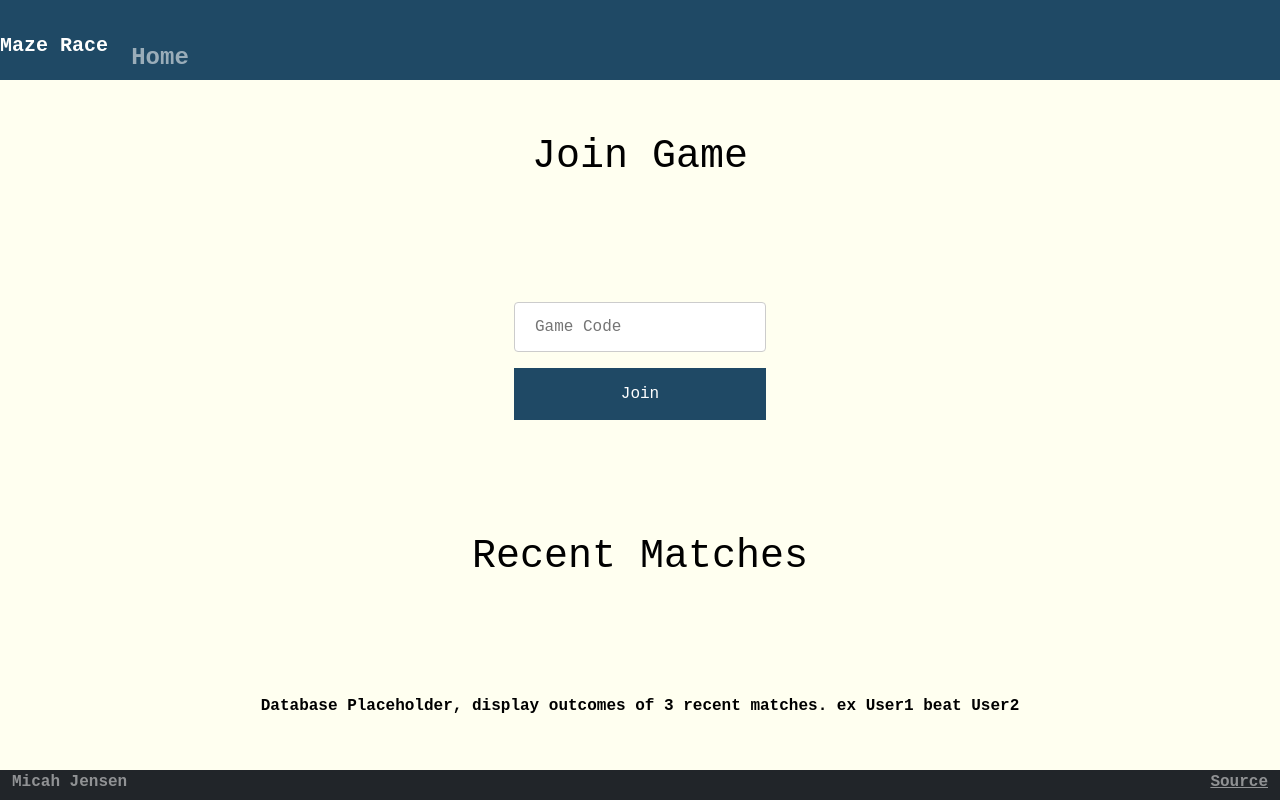
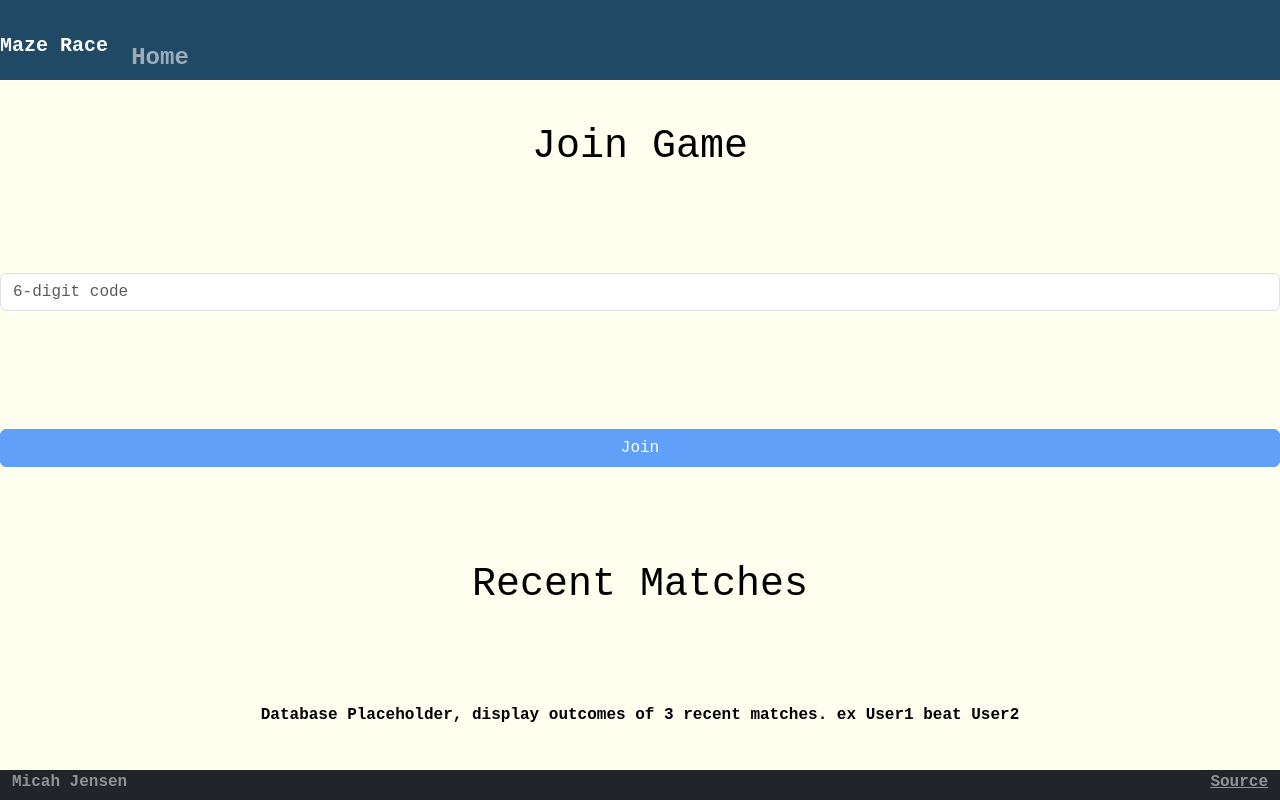
Before and after one commit to mjen3en/startup, a React (Vite) app: page /joingame in a window 1280 px wide. Built offline with nearby package versions, Linux system fonts and the light colour scheme.

Commit message:
joingame endpoint mostly working

```diff
--- a/src/creategame/creategame.jsx
+++ b/src/creategame/creategame.jsx
@@ -1,12 +1,13 @@
 import React, { useEffect} from 'react';
 import './creategame.css';
-import { Button } from 'react-bootstrap';
+import { Button }  from 'react-bootstrap';
 
 
 
 
 export function CreateGame() {
   const [gameCode, setGameCode] = React.useState('10000');
+  const [displayError, setDisplayError] = React.useState(null);
 
   useEffect(() => {
     const n = generateRandomCode();
--- a/src/joingame/joingame.jsx
+++ b/src/joingame/joingame.jsx
@@ -1,18 +1,36 @@
 import React from 'react';
 import './joingame.css';
+import Button from 'react-bootstrap/Button';
 
 
 export function JoinGame() {
+
+  const [gameCode, setGameCode] = React.useState('');
+  const [displayError, setDisplayError] = React.useState(null);
+
+
+  async function joinGame() {
+    const response = await fetch('/api/joinGame', {
+      method: 'put',
+      body: JSON.stringify({ code: gameCode, player: localStorage.getItem('userName') }),
+      headers: {
+        'Content-type': 'application/json; charset=UTF-8',
+      },
+    });
+    if (response?.status !== 200) {
+      const body = await response.body;
+      setDisplayError (`Error: ${body}`);
+
+    }
+  }
   return (
     <main>
       <h1>Join Game</h1>
-      <form method="get" action="play">
-        <div>
-          <span></span>
-          <input type="text" placeholder="Game Code" />
+      <div className='input-group mb-3'>
+          <input className='form-control' type= 'text' onChange={(e) => setGameCode(e.target.value)} placeholder='6-digit code' />
         </div>
-        <button type="submit">Join</button>
-      </form>
+        <Button className = 'Join Button' variant='primary' type='submit' onClick={() => joinGame()} disabled={!gameCode}>
+          Join</Button>
       <h1> Recent Matches</h1>
       <div>Database Placeholder, display outcomes of 3 recent matches. ex User1 beat User2</div>
     </main>
```
Also changed, not shown: src/messageDialog.jsx (added, +15 -0 lines), 1 other file (tests, documents, lock files or other folders).
